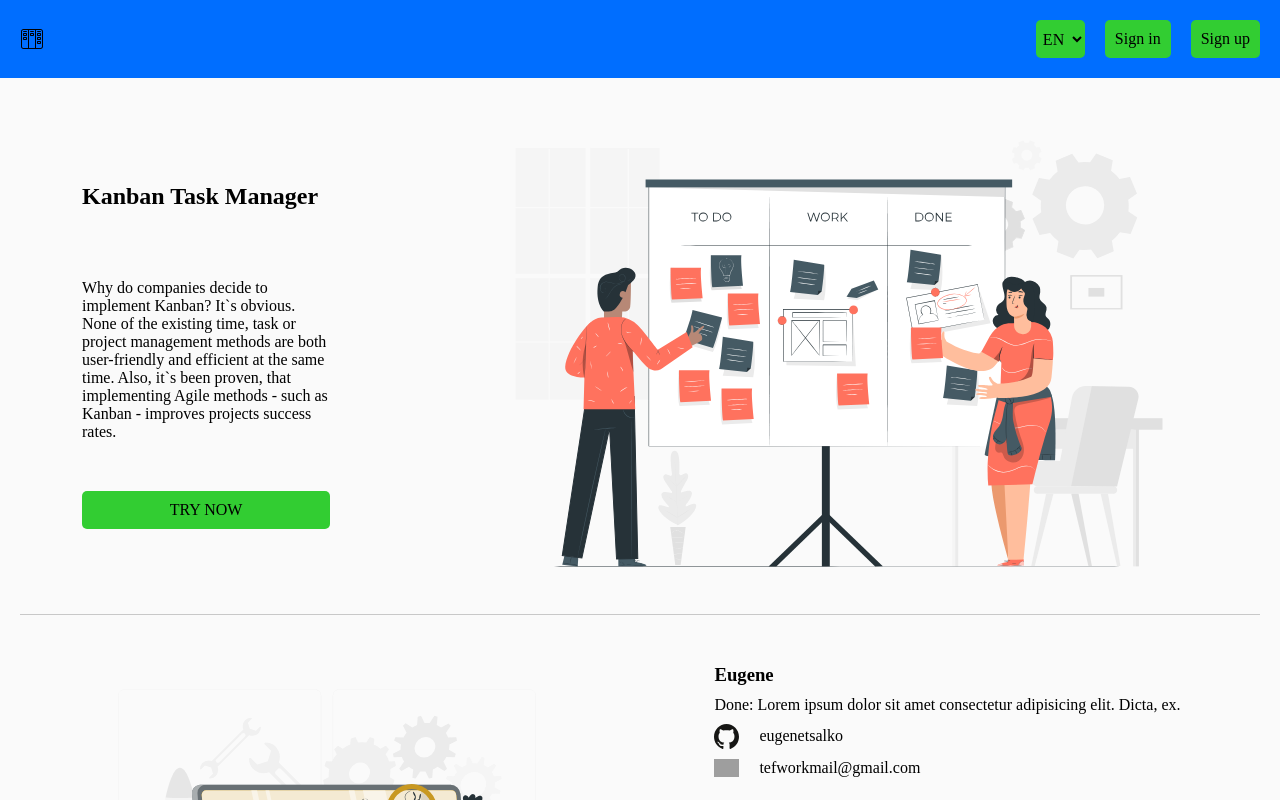
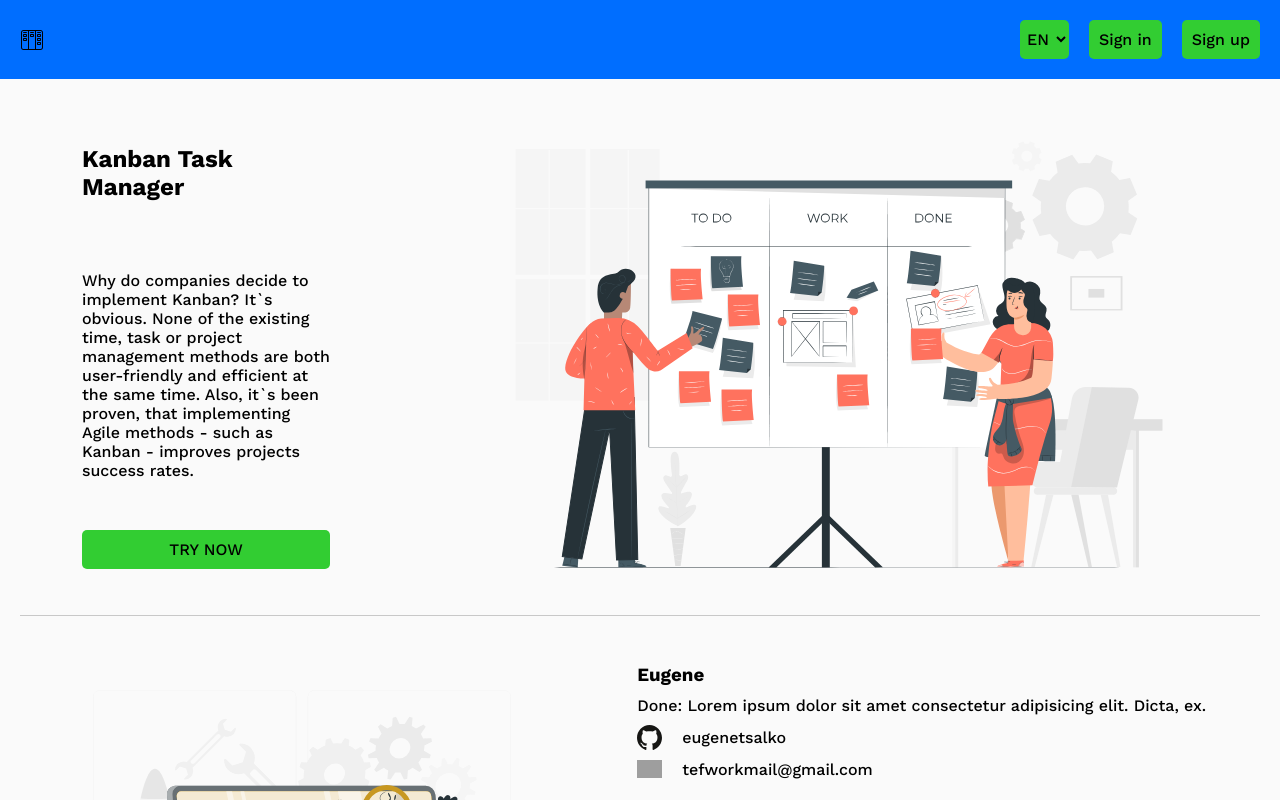
Before and after one commit to EugeneTsalko/project-management-app, a React (Create React App) app: page / in a window 1280 px wide. Shown: the top 800 px of the page. Built offline with nearby package versions, Linux system fonts and the light colour scheme; grey boxes are pictures that could not be loaded.

Commit message:
refactor: add vars, fonts, change values

```diff
--- a/src/styles/common.scss
+++ b/src/styles/common.scss
@@ -30,6 +30,7 @@ button,
 textarea,
 select {
   font: inherit;
+  outline: none;
 }
 
 body {
@@ -37,16 +38,13 @@ body {
   font-weight: 500;
 
   background-color: $white;
-
-  overflow: hidden;
+  font-family: 'Work Sans', sans-serif;
 }
 
 #root {
   display: flex;
   flex-direction: column;
   align-items: center;
-  height: 100vh;
-  width: 100vw;
 }
 
 .modalDescription {
--- a/src/styles/fonts.scss
+++ b/src/styles/fonts.scss
@@ -12,3 +12,5 @@
   font-family: RobotoCondensedRegular;
   src: url('../assets/fonts/RobotoCondensed-Regular.ttf');
 }
+
+@import url('https://fonts.googleapis.com/css2?family=Work+Sans:wght@300;400;500;600;700&display=swap');
--- a/src/styles/variables.scss
+++ b/src/styles/variables.scss
@@ -10,7 +10,7 @@ $forest-green: rgb(34, 139, 34);
 $ruby-red: rgb(224, 17, 95);
 $modal-background: rgba(0, 0, 0, 0.6);
 $shadow: rgba(56, 56, 56, 0.3);
-$yellow:rgb(255, 210, 76);
+$yellow: rgb(255, 210, 76);
 $light-yellow: rgb(255, 230, 154);
 $sky-blue: rgb(146, 180, 236);
 $dark: rgb(34, 40, 49);
@@ -18,7 +18,6 @@ $light-dark: rgb(57, 62, 70);
 $cyan: rgb(0, 173, 181);
 $mouse-grey: rgb(238, 238, 238);
 $snow-white: rgb(255, 255, 255);
-
 
 $screen-width-large: 1366px;
 $screen-width-medium: 1024px;
@@ -29,3 +28,7 @@ $default-fonts: Arial, Helvetica, sans-serif;
 $btn-border-radius: 5px;
 
 $main-transition: ease-in-out 0.3s;
+
+$card-shadow: rgba(0, 0, 0, 0.05) 0px 6px 24px 0px, rgba(0, 0, 0, 0.08) 0px 0px 0px 1px;
+$card-shadow-deep: 0 1px 1px hsl(0deg 0% 0% / 0.075), 0 2px 2px hsl(0deg 0% 0% / 0.075),
+  0 4px 4px hsl(0deg 0% 0% / 0.075), 0 8px 8px hsl(0deg 0% 0% / 0.075), 0 16px 16px hsl(0deg 0% 0% / 0.075);
```
